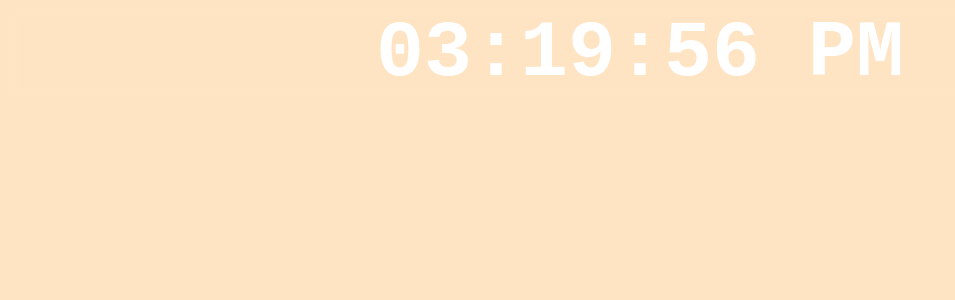
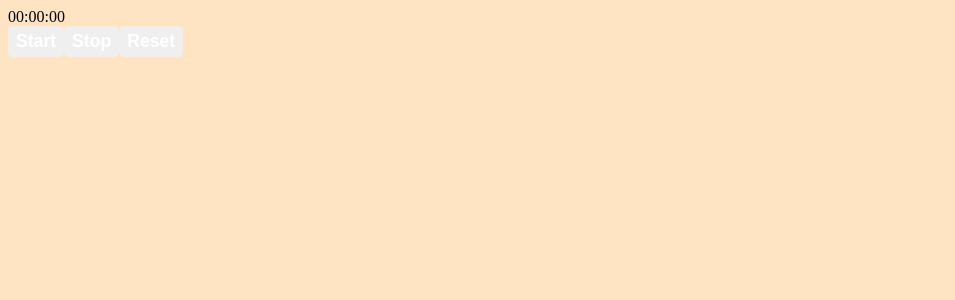
Before and after one commit to Udeme98/BroCode-React, a React (Vite) app: page / in a window 1280 px wide. Shown: the top 300 px of the page, without its empty margins (0-955 px from the left). Built offline with nearby package versions, Linux system fonts and the light colour scheme.

Commit message:
Stopwatch app: HTML structure

```diff
--- a/src/App.jsx
+++ b/src/App.jsx
@@ -1,12 +1,14 @@
 import "./App.css";
 import TodoList from "./TodoList";
 import DigitalClock from "./DigitalClock";
+import StopWatch from "./StopWatch";
 
 function App() {
   return (
     <>
       {/* <TodoList /> */}
-      <DigitalClock />
+      {/* <DigitalClock /> */}
+      <StopWatch />
     </>
   );
 }
--- /dev/null
+++ b/src/StopWatch.jsx
@@ -0,0 +1,35 @@
+import { useEffect, useRef, useState } from "react";
+
+const StopWatch = () => {
+  const [isRunning, setIsRunning] = useState(false);
+  const [elaspedTime, setElapasedTime] = useState(0);
+  const intervalId = useRef(null);
+  const startTimeRef = useRef(0);
+
+  useEffect(() => {}, [isRunning]);
+
+  const start = () => {};
+  const stop = () => {};
+  const reset = () => {};
+  const formatTime = () => {
+    return `00:00:00`;
+  };
+
+  return (
+    <div className="stopwatch">
+      <div className="display">{formatTime()}</div>
+      <div className="controls">
+        <button onClick={start} className="start-button">
+          Start
+        </button>
+        <button onClick={stop} className="stop-button">
+          Stop
+        </button>
+        <button onClick={reset} className="reset-button">
+          Reset
+        </button>
+      </div>
+    </div>
+  );
+};
+export default StopWatch;
```
